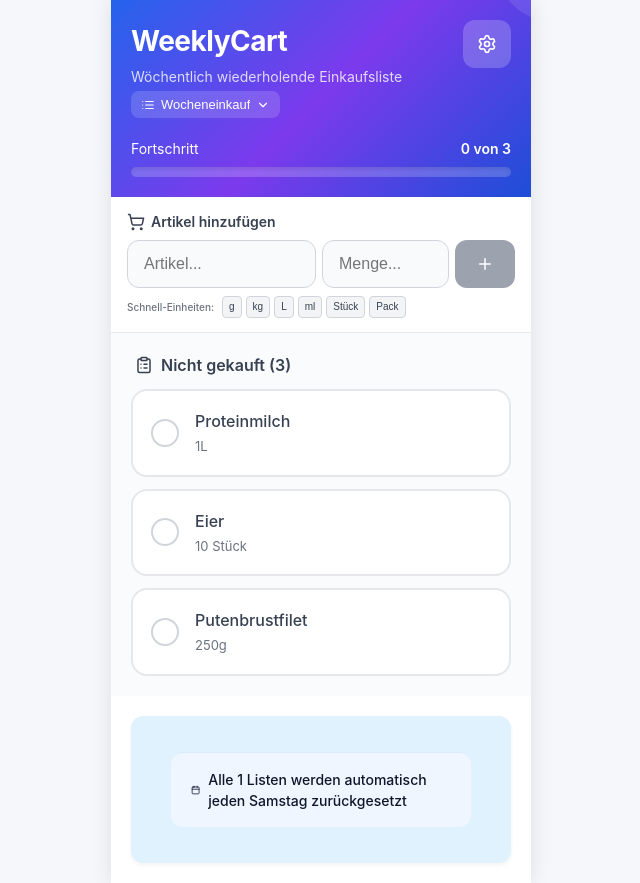
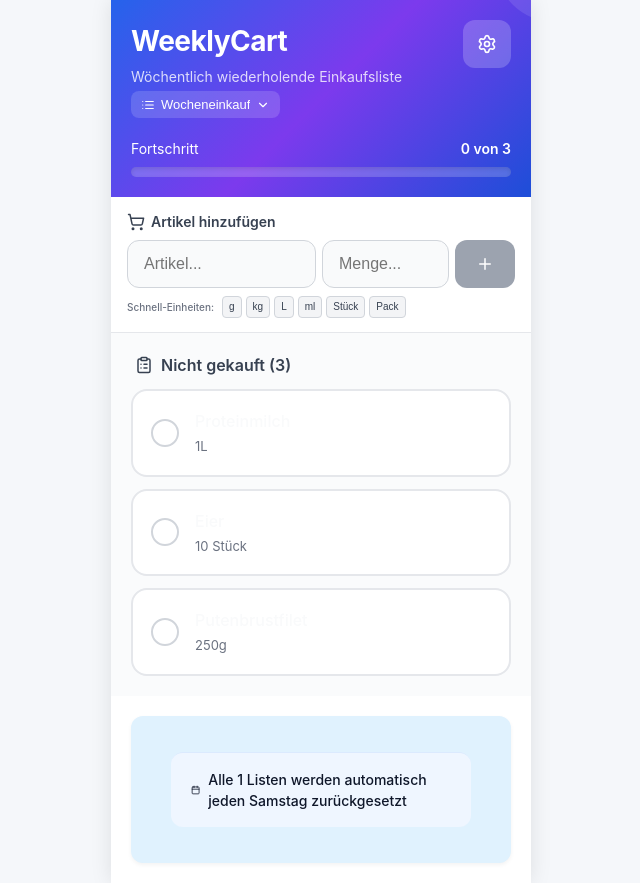
Before and after one commit to bermeb/weeklycart-pwa, a React (Vite) app: page / in a window 1280 px wide. Shown: the whole page, without its empty margins (319-959 px from the left). Built offline with nearby package versions, Linux system fonts and the light colour scheme.

Commit message:
fix color of item name to be more visible

```diff
--- a/src/App.css
+++ b/src/App.css
@@ -1023,7 +1023,7 @@ body {
 
 .item-name {
     font-size: 16px;
-    color: #374151;
+    color: #f9fafb;
     font-weight: 500;
     transition: all 0.3s;
 }
```
